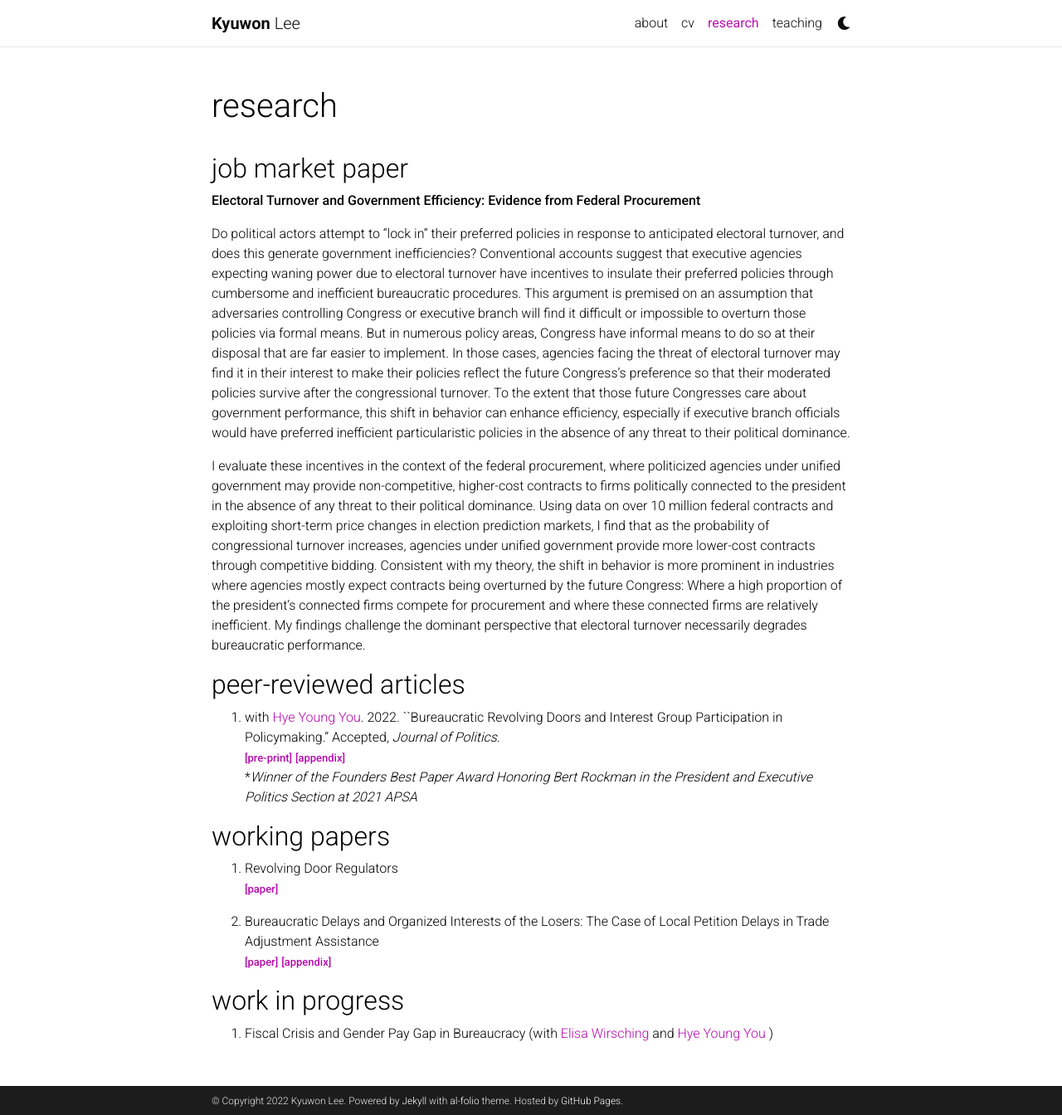
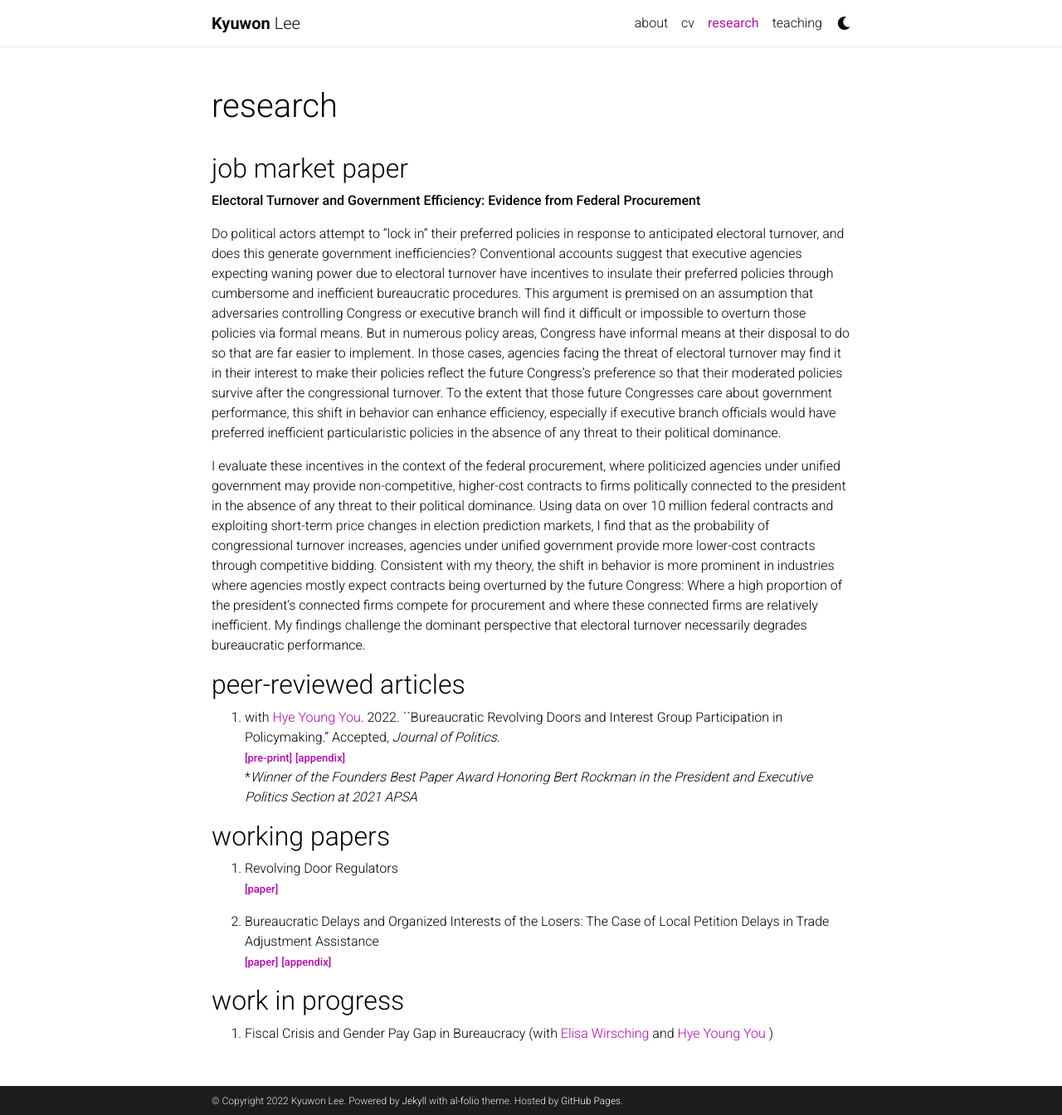
Before and after one commit to kyuwon-lee/kyuwon-lee.github.io, a Jekyll site: the page built from _pages/Research.md, in a window 1280 px wide and 1344 px high. Shown: the whole window at 83% size. Built offline with Jekyll 4.4.1, drawn with Linux system fonts in a browser that asks for light colours; comment, search, counter and statistics services are not loaded; a style sheet for code colours, icons or effects is not loaded.

```diff
--- a/_pages/Research.md
+++ b/_pages/Research.md
@@ -9,7 +9,7 @@ nav: true
 **Electoral Turnover and Government Efficiency: Evidence from Federal Procurement**
 
 
-Do political actors attempt to "lock in" their preferred policies in response to anticipated electoral turnover, and does this generate government inefficiencies? Conventional accounts suggest that executive agencies expecting waning power due to electoral turnover have incentives to insulate their preferred policies through cumbersome and inefficient bureaucratic procedures. This argument is premised on an assumption that adversaries controlling Congress or executive branch will find it difficult or impossible to overturn those policies via formal means. But in numerous policy areas, Congress have informal means to do so at their disposal that are far easier to implement. In those cases, agencies facing the threat of electoral turnover may find it in their interest to make their policies reflect the future Congress's preference so that their moderated policies survive after the congressional turnover. To the extent that those future Congresses care about government performance, this shift in behavior can enhance efficiency, especially if executive branch officials would have preferred inefficient particularistic policies in the absence of any threat to their political dominance.
+Do political actors attempt to "lock in" their preferred policies in response to anticipated electoral turnover, and does this generate government inefficiencies? Conventional accounts suggest that executive agencies expecting waning power due to electoral turnover have incentives to insulate their preferred policies through cumbersome and inefficient bureaucratic procedures. This argument is premised on an assumption that adversaries controlling Congress or executive branch will find it difficult or impossible to overturn those policies via formal means. But in numerous policy areas, Congress have informal means at their disposal to do so that are far easier to implement. In those cases, agencies facing the threat of electoral turnover may find it in their interest to make their policies reflect the future Congress's preference so that their moderated policies survive after the congressional turnover. To the extent that those future Congresses care about government performance, this shift in behavior can enhance efficiency, especially if executive branch officials would have preferred inefficient particularistic policies in the absence of any threat to their political dominance.
 
 
  I evaluate these incentives in the context of the federal procurement, where politicized agencies under unified government may provide non-competitive, higher-cost contracts to firms politically connected to the president in the absence of any threat to their political dominance. Using data on over 10 million federal contracts and exploiting short-term price changes in election prediction markets, I find that as the probability of congressional turnover increases, agencies under unified government provide more lower-cost contracts through competitive bidding. Consistent with my theory, the shift in behavior is more prominent in industries where agencies mostly expect contracts being overturned by the future Congress: Where a high proportion of the president's connected firms compete for procurement and where these connected firms are relatively inefficient. My findings challenge the dominant perspective that electoral turnover necessarily degrades bureaucratic performance.
```
